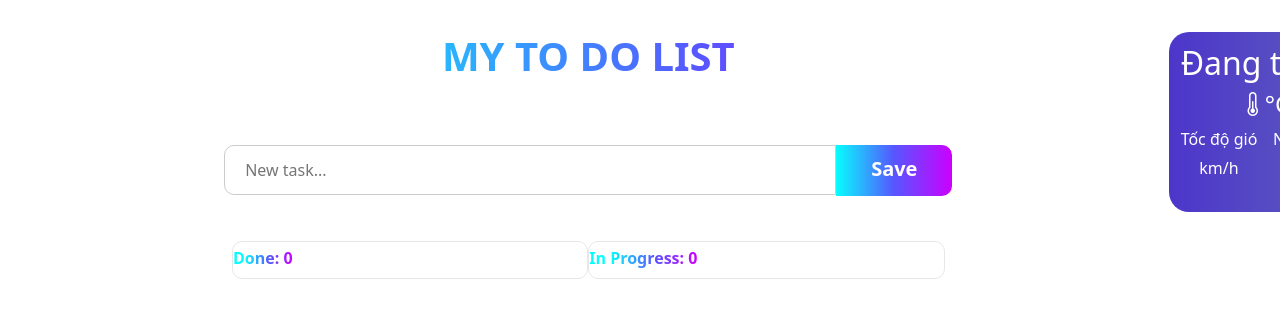
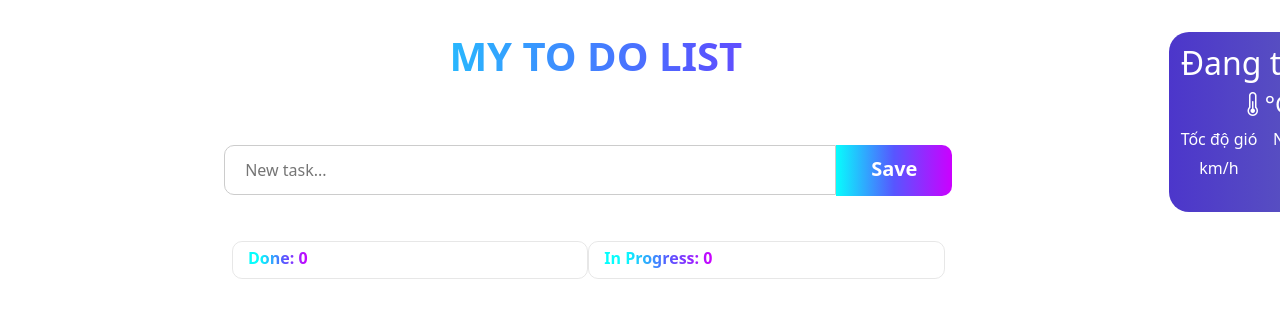
Before and after one commit to Mon613/To-do-list-app-V2, a React (Vite) app: page / in a window 1280 px wide. Shown: the top 318 px of the page. Built offline with nearby package versions, Linux system fonts and the light colour scheme; no server answers.

Commit message:
Update project

```diff
--- a/src/toDoList/toDoList.css
+++ b/src/toDoList/toDoList.css
@@ -4,6 +4,7 @@
     background-clip: text;
     color: transparent;
     font-weight: bold;
+    margin-left:15px
 }
 .taskInput {
     text-align: center;
```
